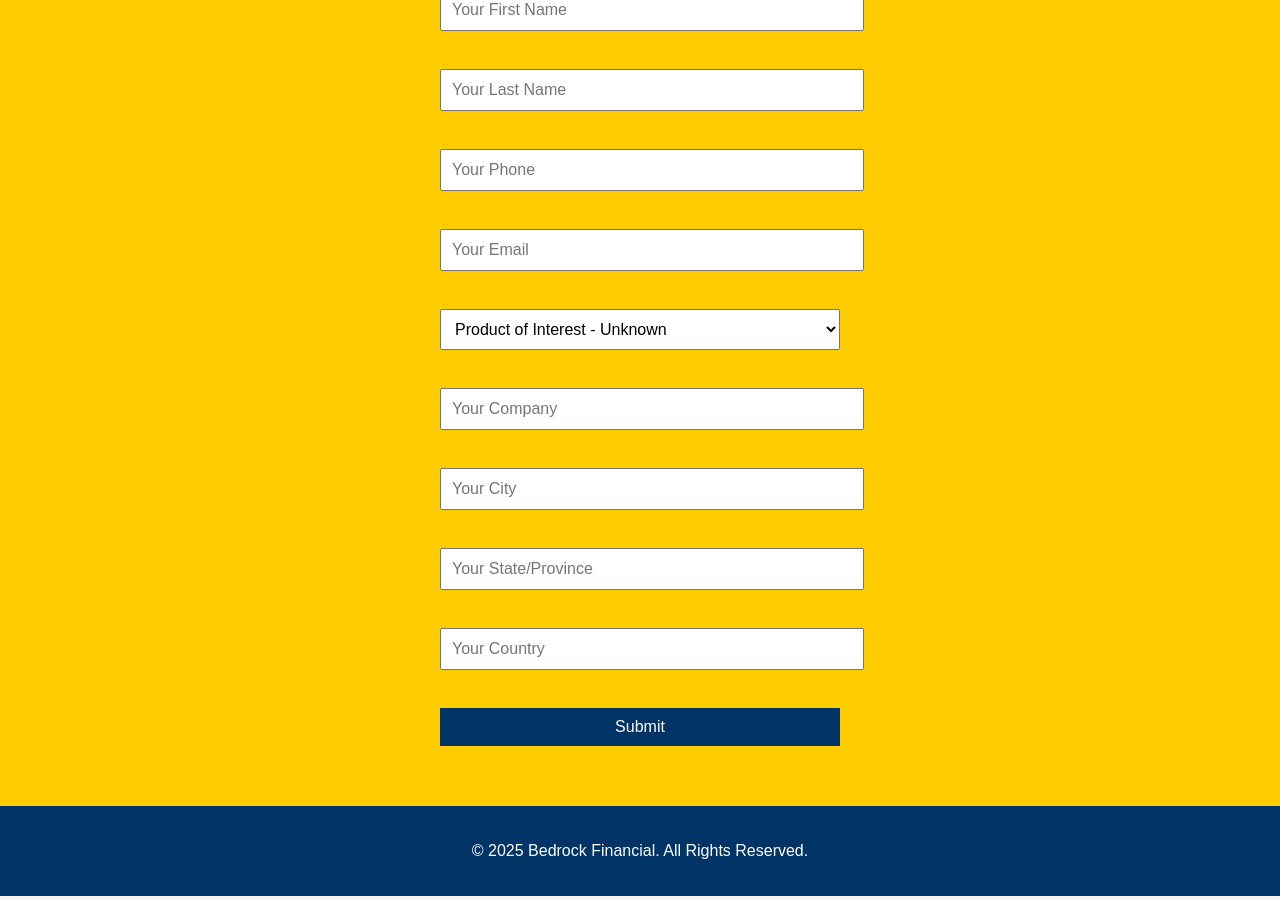
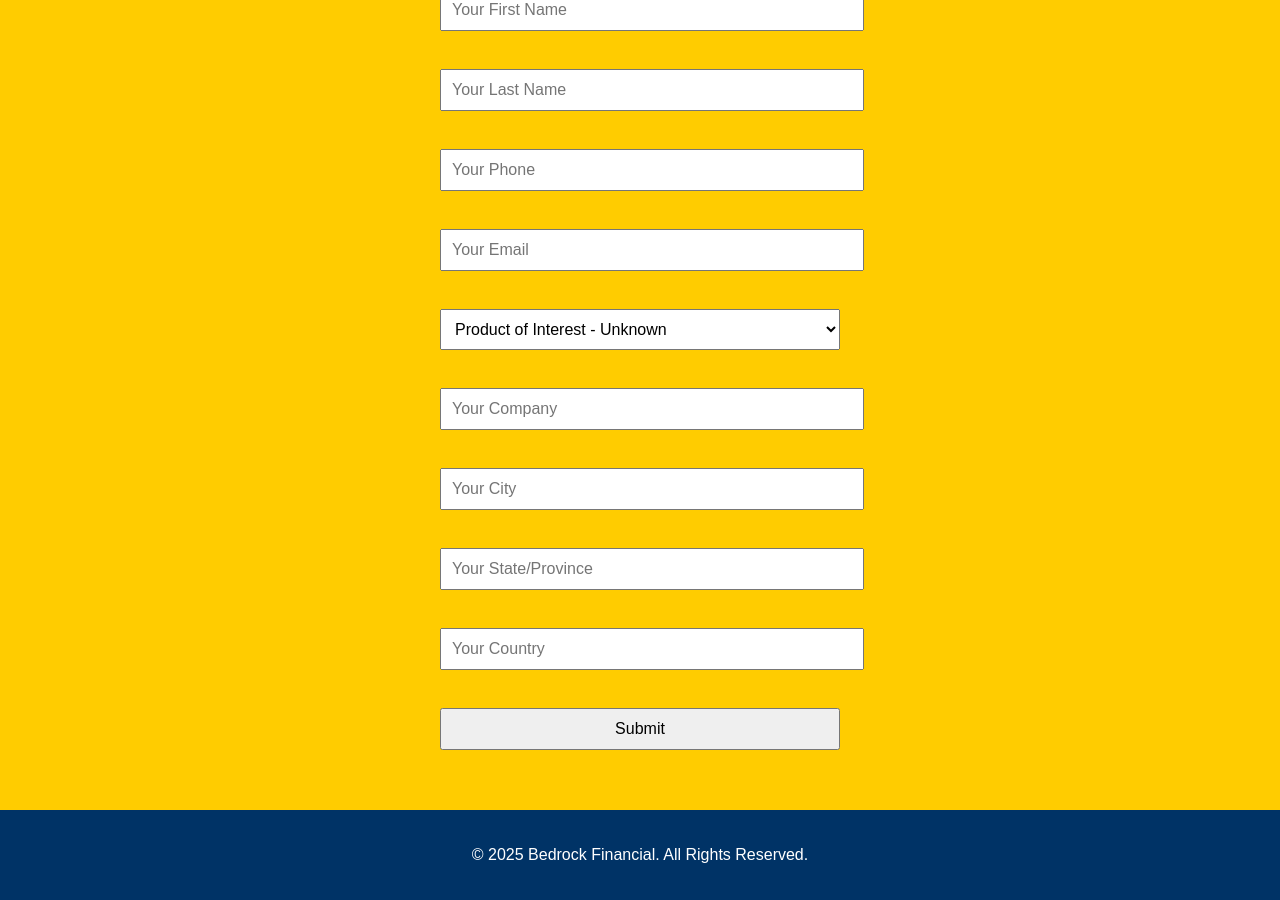
Before and after one commit to amjadajmer/amjadajmer.github.io, a Jekyll site: the page bedrockFinancial/index.html, which Jekyll copies as it is, in a window 1280 px wide and 900 px high, scrolled down 939 px. Built offline with Jekyll 4.4.1, drawn with Linux system fonts in a browser that asks for light colours.

Commit message:
Fix submit button

```diff
--- a/bedrockFinancial/index.html
+++ b/bedrockFinancial/index.html
@@ -70,8 +70,8 @@
                 <input  id="city" maxlength="40" name="city" placeholder="Your City" size="20" type="text" /><br>
                 <input  id="state" maxlength="20" name="state" placeholder="Your State/Province" size="20" type="text" /><br>
                 <input  id="country" maxlength="20" name="country" placeholder="Your Country" size="20" type="text" /><br>
-
-            <button type="submit">Submit</button>
+                <input type="submit" name="submit">
+            <!--button type="submit">Submit</button-->
         </form>
     </section>
 
```
